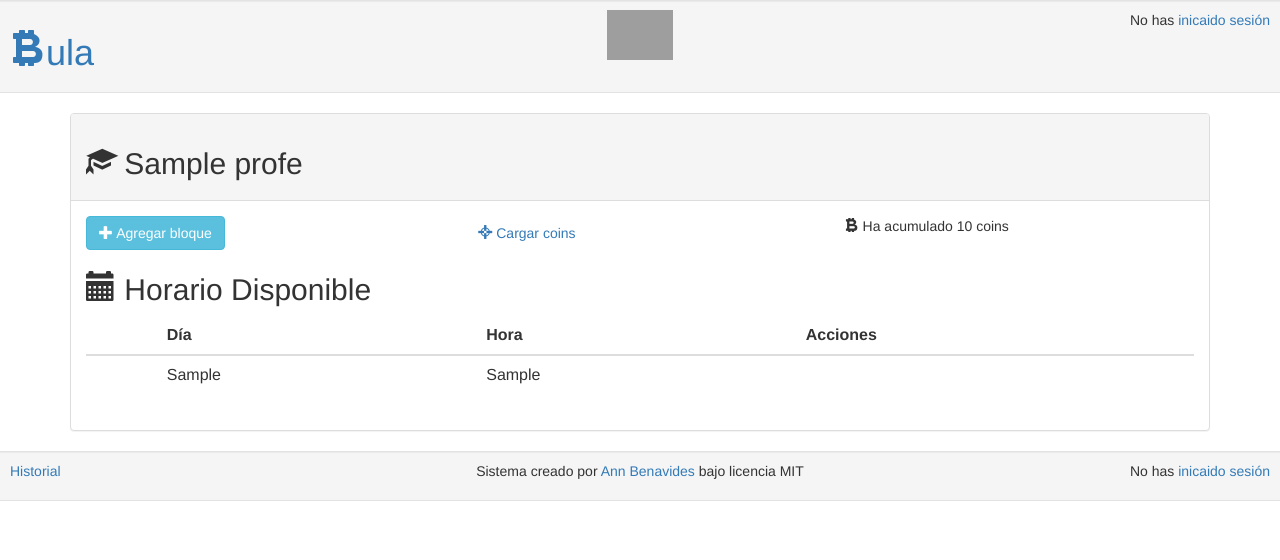
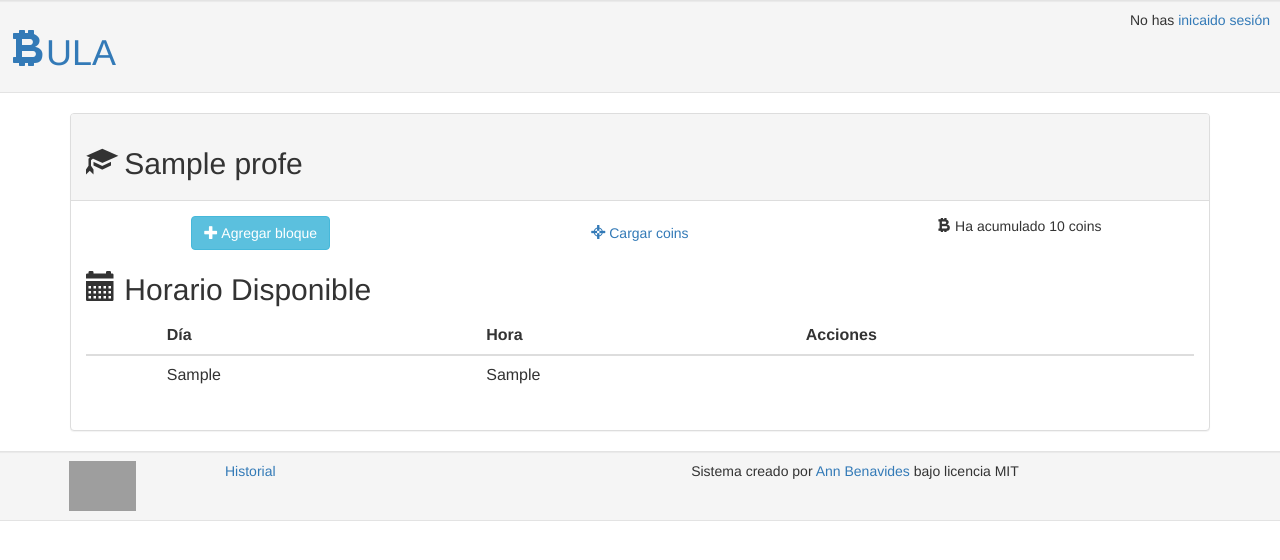
Before and after one commit to AnnBenavides/Coins, a Django app: template app/templates/app/perfil_profe.html in a window 1280 px wide. Shown: the top 560 px of the page. Run offline with Django 3.2, Linux system fonts and the light colour scheme; the template is opened without the code that fills it: most values are stand-ins (such as "Sample title", 1, 10 or a date in 2020); parts of the project's set-up code (start-up, migrations or seed data) failed here and were passed over; some libraries are stand-ins or nearby versions; grey boxes are pictures that could not be loaded.

Commit message:
fin 20190114

```diff
--- a/app/templates/app/base.html
+++ b/app/templates/app/base.html
@@ -12,9 +12,8 @@
         <body>
             <div class="row well well-sm">
 
-                <div class="col-sm-4"><h1><a href="{% url 'home' %}"> <span class="glyphicon glyphicon-bitcoin"></span>ula</a></h1></div>
-                <div class="col-sm-4" align="center"><img src="http://www.edv.uchile.cl/wp-content/themes/Edv-Uchile/img/logoedv.png" alt="EdV" height="50"></div>
-                <div class="col-sm-4" align="right">
+                <div class="col-sm-4"><h1><a href="{% url 'home' %}"> <span class="glyphicon glyphicon-bitcoin"></span>ULA</a></h1></div>
+                <div class="col-sm-8" align="right">
                     {% if user.is_authenticated %}
                       Hola {{ user.username }}!
                       <p><a href="{% url 'logout' %}">Cerrar sesión</a></p>
@@ -28,17 +27,9 @@
                 {% endblock %}
             </div>
              <footer class="row well well-sm fixed-bottom">
-                <div class="col-sm-4"><a href="{% url 'historial' %}">Historial</a></div>
-                <div class="col-sm-4" align="center">Sistema creado por <a href="https://github.com/AnnBenavides">Ann Benavides</a> bajo licencia MIT</div>
-                <div class="col-sm-4" align="right">
-                    {% if user.is_authenticated %}
-                      Hola {{ user.username }}!
-                      <p><a href="{% url 'logout' %}">Cerrar sesión</a></p>
-                    {% else %}
-                      <p>No has <a href="{% url 'login' %}">inicaido sesión</a></p>
-                    {% endif %}
-                </div>
-
+                <div class="col-sm-2" align="center"><img src="http://www.edv.uchile.cl/wp-content/themes/Edv-Uchile/img/logoedv.png" alt="EdV" height="50"></div>
+                <div class="col-sm-2"><a href="{% url 'historial' %}">Historial</a></div>
+                <div class="col-sm-8" align="center">Sistema creado por <a href="https://github.com/AnnBenavides">Ann Benavides</a> bajo licencia MIT</div>
             </footer>
         </body>
     </html>
--- a/app/templates/app/historial.html
+++ b/app/templates/app/historial.html
@@ -8,13 +8,15 @@
 			<thead>
 				<tr>
 					<th></th>
-					<th>Coins</th>
+					<th></th>
+					<th><span class="glyphicon glyphicon-bitcoin"></span></th>
 				</tr>
 			</thead>
 			<tbody>
 				{% for hist in historial %}
 				<tr>
-					<td>{{hist}}</td>
+					<td><b>{{hist.user}}</b></td>
+					<td>{{hist.asunto}}</td>
 					<td>{{hist.valor}}</td>
 				</tr>
 				{% endfor %}
--- a/app/templates/app/perfil_profe.html
+++ b/app/templates/app/perfil_profe.html
@@ -6,15 +6,15 @@
 	<div class="panel-body">
 
 		<div class="row">
-			<div class="col-sm-4">
+			<div class="col-sm-4 text-center">
 				<a href="{% url 'nuevo_bloque' %}"><button class="btn btn-info">
 					<span class="glyphicon glyphicon-plus"></span> Agregar bloque
 				</button></a>
 			</div>
-			<div class="col-sm-4">
+			<div class="col-sm-4 text-center">
 				<a href="{% url 'cargar' %}"><button class="btn btn-link"><span class="glyphicon glyphicon-screenshot"></span> Cargar coins </button></a>
 			</div>
-			<div class="col-sm-4"><span class="glyphicon glyphicon-bitcoin"></span> Ha acumulado {{profe.coins_collected}} coins</div>
+			<div class="col-sm-4 text-center"><span class="glyphicon glyphicon-bitcoin"></span> Ha acumulado {{profe.coins_collected}} coins</div>
 		</div>
 
 
@@ -54,7 +54,7 @@
 					</td>
 					{% endifequal %}
 					{% ifequal bloque.estado "2" %}
-					<td><button class="btn btn-danger">{{bloque.grupo}}</button></td>
+					<td><div class="text-danger">{{bloque.grupo}}</div></td>
 					{% endifequal %}
 					{% ifequal bloque.estado "0" %}
 					<td>
--- a/app/templates/app/users_list.html
+++ b/app/templates/app/users_list.html
@@ -45,7 +45,7 @@
 		  		<div class="col-sm-4">
 		  			<div class="alert alert-success text-center">
 		  				<p><b>{{ bien.nombre }}</b></p><br>
-			  		<a class="small text-success" href="{% url 'bien' pk=bien.pk %}"><button type="button" class="btn btn-success">Comprar por <span class="glyphicons glyphicons-shopping-cart"></span> {{ bien.valor }}</button></a>
+			  		<a class="small text-success" href="{% url 'bien' pk=bien.pk %}"><button type="button" class="btn btn-success">Comprar por <span class="glyphicons glyphicons-bitcoin"></span> {{ bien.valor }}</button></a>
 		  			</div>
 		  		</div>
 		  	{% endfor %}
--- a/app/views.py
+++ b/app/views.py
@@ -37,8 +37,7 @@ def ayuda(request,pk):
 	if (comp.coins_remain>=costo_ayuda):
 		alumno.cargar(costo_ayuda)
 		comp.gastar(costo_ayuda)
-		a = Ayuda.objects.create(comprador=comp,servidor=alumno,costo=costo_ayuda)
-		h = Historial.objects.create(user=comp, asunto=str(a), valor=costo_ayuda)
+		h = Historial.objects.create(user=user, asunto="ayuda de "+str(alumno), valor=costo_ayuda)
 		return render(request, 'app/perfil_alumno.html', {'alumno' : alumno})
 	else:
 		histo = Historial.objects.all().order_by('-id')
@@ -107,7 +106,7 @@ def comprar_bloque(request,pk):
 	alumno = getAlumno(request.user)
 	if (alumno.coins_remain>=bloque.valor):
 		alumno.gastar(bloque.valor)
-		bloque.comprado(alumno.grupo)
+		bloque.comprado(alumno.group)
 		nombre = "Compra bloque "+str(bloque.profe)
 		h = Historial.objects.create(user=request.user, asunto=nombre, valor=bloque.valor)
 		histo = Historial.objects.all().order_by('-id')
--- a/coins/settings.py
+++ b/coins/settings.py
@@ -107,3 +107,7 @@ LOGOUT_REDIRECT_URL = '/'
 MEDIA_URL = '/media/'
 STATIC_ROOT = os.path.join(BASE_DIR, 'static')
 MEDIA_ROOT = os.path.join(BASE_DIR, 'media')
+
+MEDIA_URL = '/media/'
+STATIC_ROOT = os.path.join(BASE_DIR, 'static')
+MEDIA_ROOT = os.path.join(BASE_DIR, 'media')
```
Also changed, not shown: db.sqlite3.
